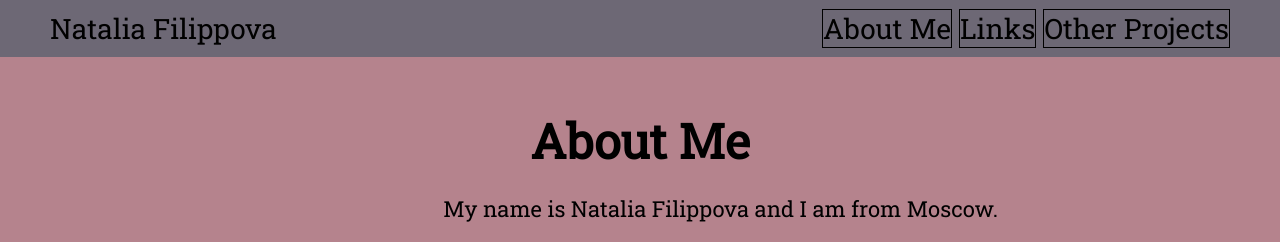
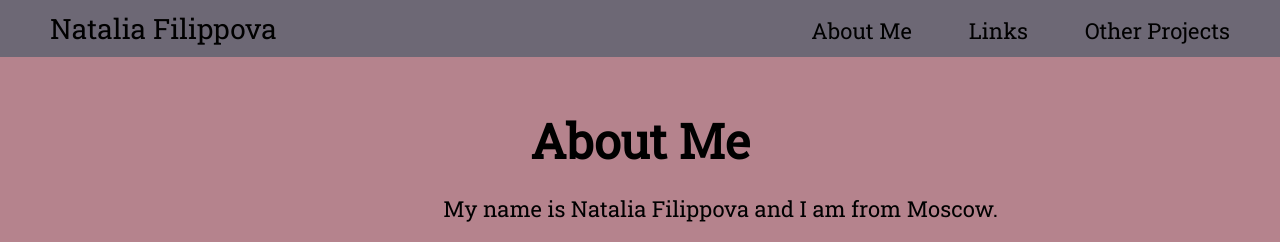
Before and after one commit to nataphilips/about-me, a plain HTML site: page profile.html in a window 1280 px wide. Shown: the top 242 px of the page. Drawn offline with Linux system fonts and the light colour scheme; a script that the page names is missing.

Commit message:
Styled menu links

```diff
--- a/profile.css
+++ b/profile.css
@@ -70,7 +70,8 @@ a {
 .menu-link {
   height: 20px;
   width: 100px;
-  border: 1px solid black;
+  font-size: 22px;
+  margin-left: 50px;
 }
 
 .text {
```
